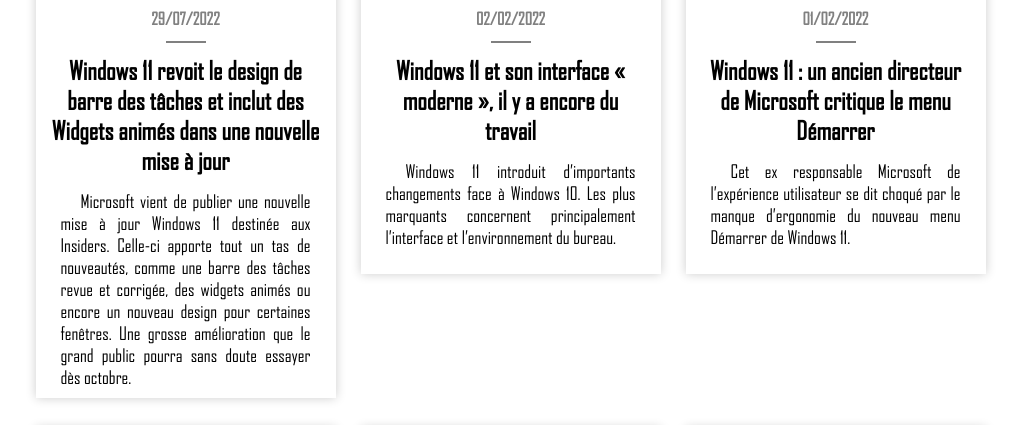
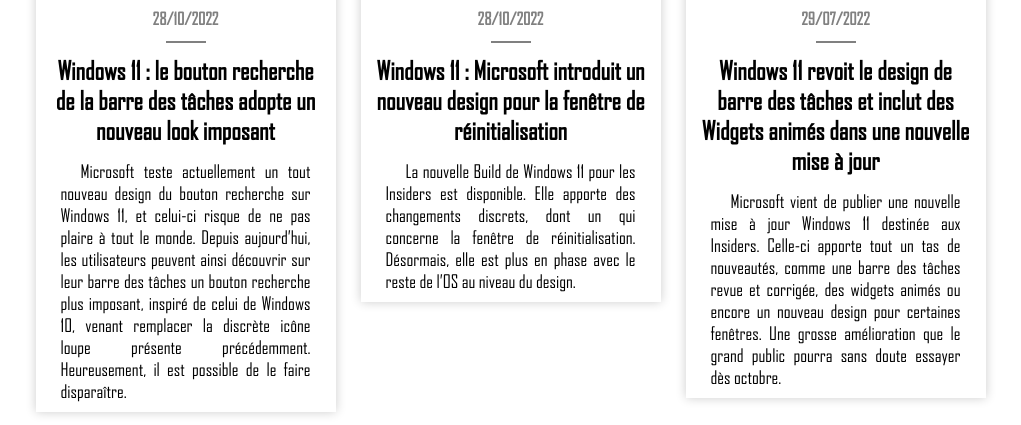
Before and after one commit to MichaelAceAnderson/MichaelAceAnderson.github.io, a PHP site: page /pages/veille.php in a window 1280 px wide. Shown: the part 740-1165 px from the top of the page, without its empty margins (167-1188 px from the left). Run offline with PHP 8.4, Linux system fonts and the light colour scheme.

Commit message:
Added Veille content

```diff
--- a/pages/veille.php
+++ b/pages/veille.php
@@ -23,7 +23,32 @@
 	</p>
 	<div class="content">
 			<article>
-				<img src="https://img.phonandroid.com/2022/07/new-open-with.jpg" alt="https://img.phonandroid.com/2022/07/new-open-with.jpg" title="https://img.phonandroid.com/2022/07/new-open-with.jpg" alt="Windows 11 revoit le design de barre des tâches et inclut des Widgets animés dans une nouvelle mise à jour" title="Windows 11 revoit le design de barre des tâches et inclut des Widgets animés dans une nouvelle mise à jour">
+				<img src="https://img.phonandroid.com/2022/11/windows-11-bouton-recherche.jpg" alt="Windows 11 : le bouton recherche de la barre des tâches adopte un nouveau look imposant" title="Windows 11 : le bouton recherche de la barre des tâches adopte un nouveau look imposant">
+				<h6>
+					28/10/2022
+				</h6>
+				<hr>
+				<h1><a target="_blank" href="https://www.phonandroid.com/windows-11-revoit-le-design-de-barre-des-taches-et-inclut-des-widgets-animes-dans-une-nouvelle-mise-a-jour.html">Windows 11 : le bouton recherche de la barre des tâches adopte un nouveau look imposant</a></h1>
+				<p>
+					Microsoft teste actuellement un tout nouveau design du bouton recherche sur Windows 11,
+					et celui-ci risque de ne pas plaire à tout le monde. Depuis aujourd’hui, les utilisateurs
+					peuvent ainsi découvrir sur leur barre des tâches un bouton recherche plus imposant, inspiré de celui de Windows 10,
+					venant remplacer la discrète icône loupe présente précédemment. Heureusement, il est possible de le faire disparaître.
+				</p>
+			</article><article>
+				<img src="https://img.phonandroid.com/2022/10/Capture-decran-2022-10-28-145121.jpg" alt="Windows 11 : Microsoft introduit un nouveau design pour la fenêtre de réinitialisation" title="Windows 11 : Microsoft introduit un nouveau design pour la fenêtre de réinitialisation">
+				<h6>
+					28/10/2022
+				</h6>
+				<hr>
+				<h1><a target="_blank" href="https://www.phonandroid.com/windows-11-revoit-le-design-de-barre-des-taches-et-inclut-des-widgets-animes-dans-une-nouvelle-mise-a-jour.html">Windows 11 : Microsoft introduit un nouveau design pour la fenêtre de réinitialisation</a></h1>
+				<p>
+					La nouvelle Build de Windows 11 pour les Insiders est disponible.
+					Elle apporte des changements discrets, dont un qui concerne la fenêtre de réinitialisation.
+					Désormais, elle est plus en phase avec le reste de l’OS au niveau du design.
+				</p>
+			</article><article>
+				<img src="https://img.phonandroid.com/2022/07/new-open-with.jpg" alt=">Windows 11 revoit le design de barre des tâches et inclut des Widgets animés dans une nouvelle mise à jour" title=">Windows 11 revoit le design de barre des tâches et inclut des Widgets animés dans une nouvelle mise à jour">
 				<h6>
 					29/07/2022
 				</h6>
```
